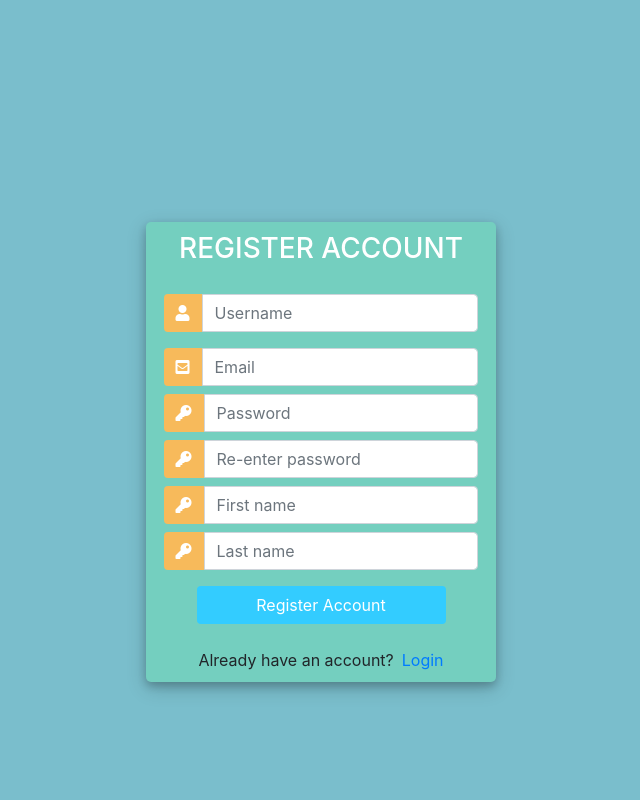
After one commit to malinastanciu/TransportPlatform, a Django app: template account/templates/account/register.html in a window 1280 px wide. The commit adds this page. Shown: the whole page, without its empty margins (319-959 px from the left). Run offline with Django 4.2, Linux system fonts and the light colour scheme; the template is opened without the code that fills it, so the values that code supplies are empty; parts of the project's set-up code (start-up, migrations or seed data) failed here and were passed over; some libraries are stand-ins or nearby versions.

Commit message:
Created template for register and login

```diff
--- /dev/null
+++ b/account/static/account/css/main_layout_account.css
@@ -0,0 +1,54 @@
+body,
+html {
+    margin: 0;
+    padding: 0;
+    height: 100%;
+    background: #7abecc !important;
+}
+.user_card {
+    width: 350px;
+    margin-top: 20%;
+    margin-bottom: auto;
+    background: #74cfbf;
+    position: relative;
+    display: flex;
+    justify-content: center;
+    flex-direction: column;
+    padding: 10px;
+    box-shadow: 0 4px 8px 0 rgba(0, 0, 0, 0.2), 0 6px 20px 0 rgba(0, 0, 0, 0.19);
+    -webkit-box-shadow: 0 4px 8px 0 rgba(0, 0, 0, 0.2), 0 6px 20px 0 rgba(0, 0, 0, 0.19);
+    -moz-box-shadow: 0 4px 8px 0 rgba(0, 0, 0, 0.2), 0 6px 20px 0 rgba(0, 0, 0, 0.19);
+    border-radius: 5px;
+
+}
+
+.form_container {
+    margin-top: 20px;
+}
+
+#form-title{
+    color: #fff;
+}
+.login_btn {
+    width: 100%;
+    background: #33ccff !important;
+    color: white !important;
+}
+.login_btn:focus {
+    box-shadow: none !important;
+    outline: 0px !important;
+}
+.login_container {
+    padding: 0 2rem;
+}
+.input-group-text {
+    background: #f7ba5b !important;
+    color: white !important;
+    border: 0 !important;
+    border-radius: 0.25rem 0 0 0.25rem !important;
+}
+.input_user,
+.input_pass:focus {
+    box-shadow: none !important;
+    outline: 0px !important;
+}
--- /dev/null
+++ b/account/templates/account/main_layout_account.html
@@ -0,0 +1,31 @@
+{% extends 'main_layout.html' %}
+{% load static %}
+
+{% block import %}
+    <title>Login</title>
+	<link rel="stylesheet" href="https://stackpath.bootstrapcdn.com/bootstrap/4.1.3/css/bootstrap.min.css" integrity="sha384-MCw98/SFnGE8fJT3GXwEOngsV7Zt27NXFoaoApmYm81iuXoPkFOJwJ8ERdknLPMO" crossorigin="anonymous">
+	<script src="https://ajax.googleapis.com/ajax/libs/jquery/3.3.1/jquery.min.js"></script>
+	<link rel="stylesheet" href="https://use.fontawesome.com/releases/v5.6.1/css/all.css" integrity="sha384-gfdkjb5BdAXd+lj+gudLWI+BXq4IuLW5IT+brZEZsLFm++aCMlF1V92rMkPaX4PP" crossorigin="anonymous">
+
+{% endblock %}
+
+{% block page_article %}
+    <link rel="stylesheet" href="{% static 'account/css/main_layout_account.css'%}">
+    <div class="container h-100">
+		<div class="d-flex justify-content-center h-100">
+			<div class="user_card">
+				<div class="d-flex justify-content-center">
+					<h3 id="form-title">REGISTER ACCOUNT</h3>
+				</div>
+				<div class="d-flex justify-content-center form_container">
+                    {% block form %}
+                    {% endblock %}
+				</div>
+                {% block action %}
+                {% endblock %}
+
+			</div>
+		</div>
+	</div>
+
+{% endblock %}
--- /dev/null
+++ b/account/templates/account/register.html
@@ -0,0 +1,54 @@
+{% extends 'account/main_layout_account.html' %}
+{% load static %}
+{% block form %}
+    <form method="POST" action="">
+        <div class="input-group mb-3">
+            <div class="input-group-append">
+                <span class="input-group-text"><i class="fas fa-user"></i></span>
+            </div>
+            <input type="text" name="username" class="form-control" placeholder="Username">
+        </div>
+        <div class="input-group mb-2">
+            <div class="input-group-append">
+                <span class="input-group-text"><i class="fas fa-envelope-square"></i></span>
+            </div>
+            <input type="email" name="email" class="form-control" placeholder="Email">
+        </div>
+        <div class="input-group mb-2">
+            <div class="input-group-append">
+                <span class="input-group-text"><i class="fas fa-key"></i></span>
+            </div>
+            <input type="text" name="password1" class="form-control" placeholder="Password">
+        </div>
+        <div class="input-group mb-2">
+            <div class="input-group-append">
+                <span class="input-group-text"><i class="fas fa-key"></i></span>
+            </div>
+            <input type="text" name="password2" class="form-control" placeholder="Re-enter password">
+        </div>
+        <div class="input-group mb-2">
+            <div class="input-group-append">
+                <span class="input-group-text"><i class="fas fa-key"></i></span>
+            </div>
+            <input type="text" name="first_name" class="form-control" placeholder="First name">
+        </div>
+        <div class="input-group mb-2">
+            <div class="input-group-append">
+                <span class="input-group-text"><i class="fas fa-key"></i></span>
+            </div>
+            <input type="text" name="last_name" class="form-control" placeholder="Last name">
+        </div>
+
+        <div class="d-flex justify-content-center mt-3 login_container">
+            <input class="btn login_btn" type="submit" value="Register Account">
+        </div>
+
+    </form>
+{% endblock %}
+{% block action %}
+    <div class="mt-4">
+        <div class="d-flex justify-content-center links">
+            Already have an account? <a href="{% url 'login' %}" class="ml-2">Login</a>
+        </div>
+    </div>
+{% endblock %}
--- a/account/urls.py
+++ b/account/urls.py
@@ -3,5 +3,6 @@ from django.urls import path
 from account import views as account_views
 
 urlpatterns = [
-
+    path('register/', account_views.registerPage, name='register'),
+    path('login/', account_views.loginPage, name='login'),
 ]
--- a/templates/main_layout.html
+++ b/templates/main_layout.html
@@ -1,10 +1,36 @@
 <!DOCTYPE html>
 <html lang="en">
-<head>
-    <meta charset="UTF-8">
-    <title>Title</title>
-</head>
-<body>
 
-</body>
+    <head>
+        <meta charset="UTF-8">
+        <title>
+            {% block page_title %}
+            {% endblock %}
+        </title>
+        {% block import %}
+        {% endblock %}
+    </head>
+
+    <body>
+        <header>
+            {% block page_header %}
+            {% endblock %}
+        </header>
+
+        <section>
+          <nav>
+              {% block page_nav %}
+              {% endblock %}
+          </nav>
+          <article>
+              {% block page_article %}
+              {% endblock %}
+          </article>
+        </section>
+
+        <footer>
+            {% block page_footer %}
+            {% endblock %}
+        </footer>
+    </body>
 </html>
```
Also changed, not shown: account/forms.py (added, +9 -0 lines), account/templates/account/login.html (added, +32 -0 lines).
